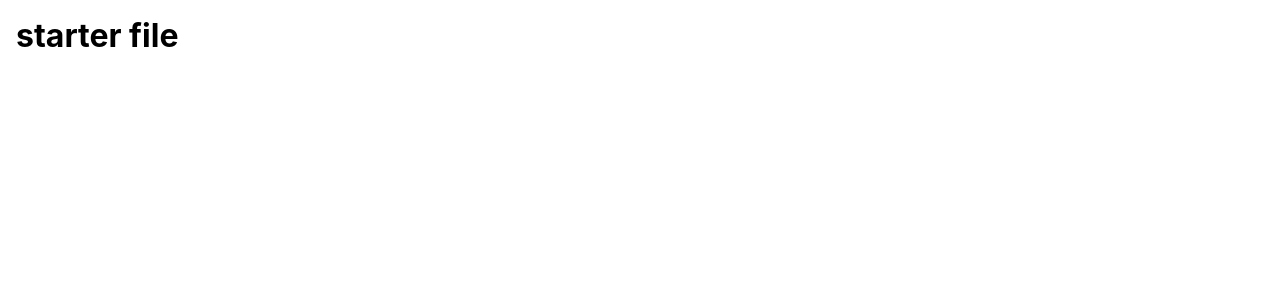
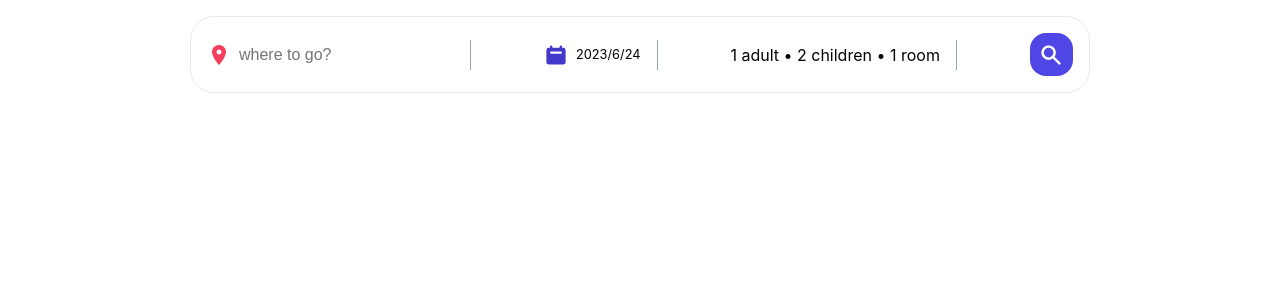
Before and after one commit to maryamer/Booking-Hotel-Project, a React (Vite) app: page / in a window 1280 px wide. Shown: the top 300 px of the page. Built offline with nearby package versions, Linux system fonts and the light colour scheme.

Commit message:
Header-Search-Items

```diff
--- a/package.json
+++ b/package.json
@@ -19,7 +19,7 @@
     "react-date-range": "^1.4.0",
     "react-dom": "^18.2.0",
     "react-hot-toast": "^2.4.1",
-    "react-icons": "^4.10.1",
+    "react-icons": "^4.11.0",
     "react-leaflet": "^4.2.1",
     "react-router-dom": "^6.15.0"
   },
--- a/src/App.jsx
+++ b/src/App.jsx
@@ -1,8 +1,12 @@
-
 import "./App.css";
+import Header from "./components/Header/Header";
 
 function App() {
-  return <h1>starter file</h1>
+  return (
+    <div>
+      <Header />
+    </div>
+  );
 }
 
 export default App;
--- /dev/null
+++ b/src/components/Header/Header.jsx
@@ -0,0 +1,42 @@
+import { MdLocationOn } from "react-icons/md";
+import { HiCalendar, HiSearch } from "react-icons/hi";
+import { useState } from "react";
+
+function Header() {
+  const [destination, setDestination] = useState();
+  return (
+    <div className="header">
+      <div className="headerSearch">
+        <div className="headerSearchItem">
+          <MdLocationOn className="headerIcon locationIcon" />
+          <input
+            value={destination}
+            onChange={(e) => setDestination(e.target.value)}
+            type="text "
+            placeholder="where to go?"
+            className="headerSearchInput"
+            name="destination"
+            id="destination"
+          />
+          <span className="seperator"></span>
+        </div>
+        <div className="headerSearchItem">
+          <HiCalendar className="headerIcon dateIcon" />
+          <div className="dateDropDown">2023/6/24</div>
+          <span className="seperator"></span>
+        </div>
+        <div className="headerSearchItem">
+          <div id="optionDropDoen">1 adult &bull; 2 children &bull; 1 room</div>
+          <span className="seperator"></span>
+        </div>
+        <div className="headerSearchItem">
+          <button className="headerSearchBtn">
+            <HiSearch className="headerIcon " />
+          </button>
+        </div>
+      </div>
+    </div>
+  );
+}
+
+export default Header;
```
Also changed, not shown: 1 other file (tests, documents, lock files or other folders).
